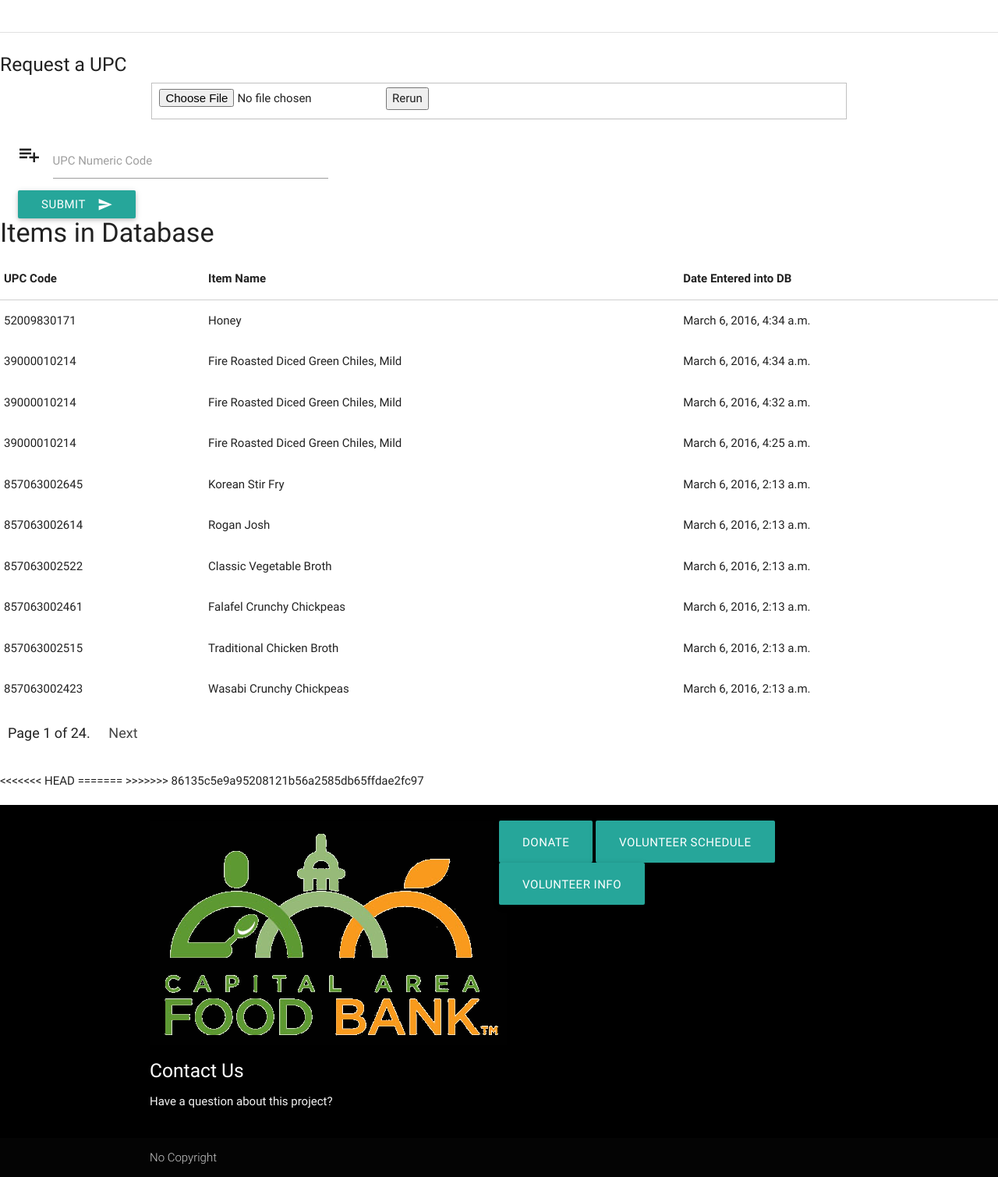
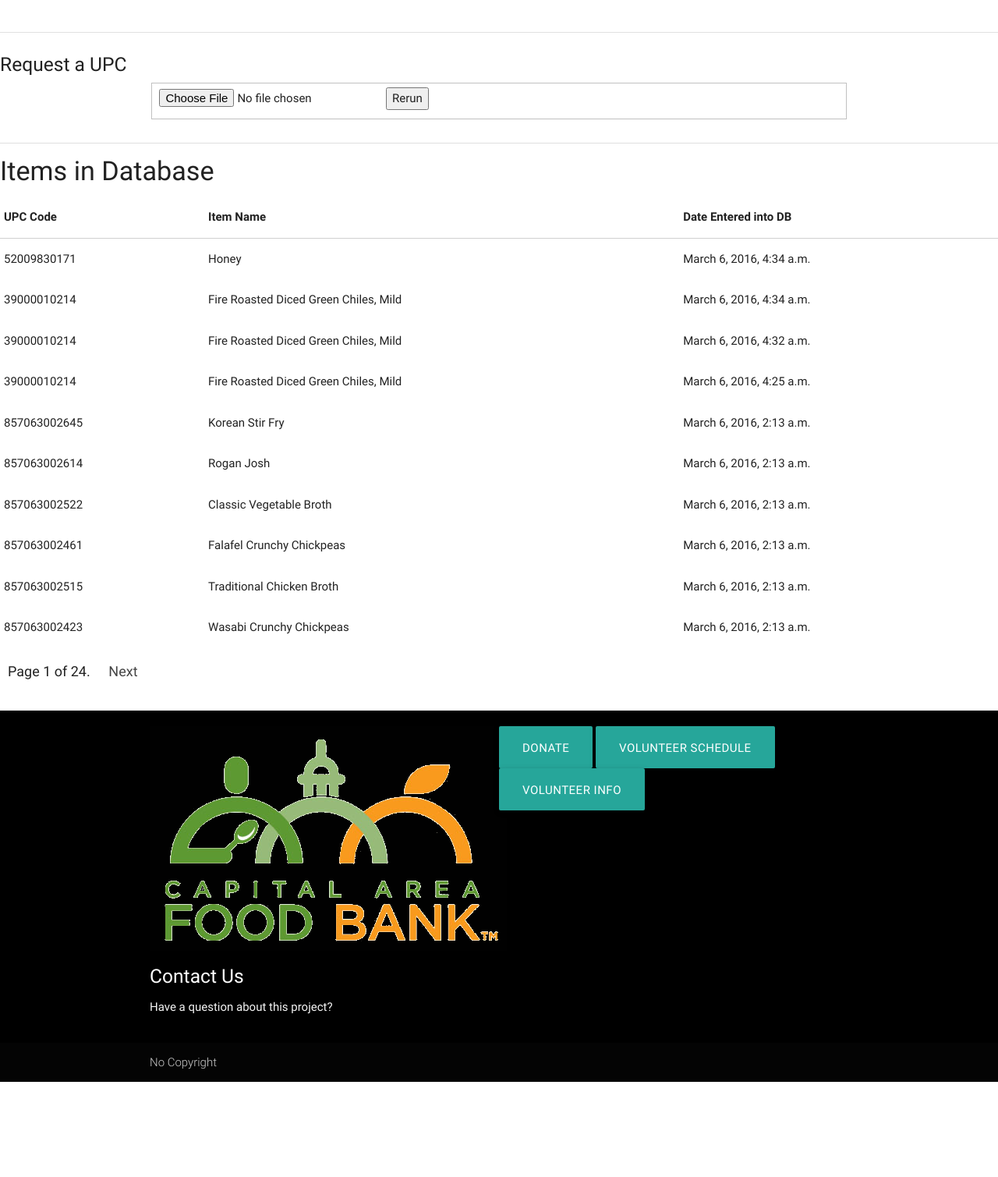
Before and after one commit to cafbdk/cafb_site_with_restapi, a Django app: page / in a window 1280 px wide. Shown: the part 197-1706 px from the top of the page at 78% size. After the commit the page ends 1584 px from the top, so only its background shows below. Run offline with Django 3.2, Linux system fonts and the light colour scheme; data comes from the database, SQL or seed files in the repository; parts of the project's set-up code (start-up, migrations or seed data) failed here and were passed over; some libraries are stand-ins or nearby versions.

Commit message:
updated pages;

```diff
--- a/cafb_root/templates/base.html
+++ b/cafb_root/templates/base.html
@@ -53,12 +53,8 @@
     </div>
 
     <!--Import jQuery before materialize.js-->
-<<<<<<< HEAD
     <!--<script type="text/javascript" src='{% static "jquery/dist/jquery.min.js" %}'></script>-->
-    <script src="https://ajax.googleapis.com/ajax/libs/jquery/1.9.0/jquery.min.js"></script>
-=======
-    <script type="text/javascript" src='{% static "jquery/dist/jquery.min.js" %}'></script>
->>>>>>> 86135c5e9a95208121b56a2585db65ffdae2fc97
+    <script type="text/javascript"  src="https://ajax.googleapis.com/ajax/libs/jquery/1.9.0/jquery.min.js"></script>
     <script type="text/javascript" src='{% static "Materialize/dist/js/materialize.min.js" %}'></script>
     <script type="text/javascript" src ='{% static  "js/google_analytics.js" %}'></script>
     <script type="text/javascript" src ='{% static  "js/scripts.js" %}'></script>
--- a/landingpage/templates/landing_page.html
+++ b/landingpage/templates/landing_page.html
@@ -42,7 +42,7 @@
 
 
 
-
+<!--
               <div class="input-field col">
                   <i class="material-icons prefix">playlist_add</i>
                   <input name="upc_code" type="text" pattern="\d*" class="validate">
@@ -51,7 +51,7 @@
                 <i class="material-icons right">send</i>
                 </button>
 
-              </div>
+              </div> -->
           </form>
         </div>
 
```
